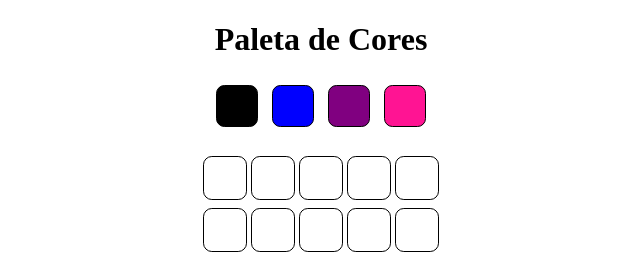
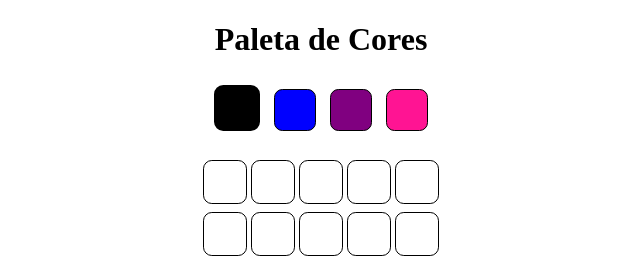
Before and after one commit to letsandrade/pixels-art, a website: page index.html in a window 1280 px wide. Shown: the top 257 px of the page, 319-959 px from the left. Drawn offline with Linux system fonts and the light colour scheme.

Commit message:
requisito 6

```diff
--- a/index.html
+++ b/index.html
@@ -10,7 +10,7 @@
 <body id="body">
     <h1 id="title">Paleta de Cores</h1>
     <div id="color-palette">
-        <div class="color" id="color-black"></div>
+        <div class="color selected" id="color-black"></div>
         <div class="color" id="color-blue"></div>
         <div class="color" id="color-purple"></div>
         <div class="color" id="color-pink"></div>
```
